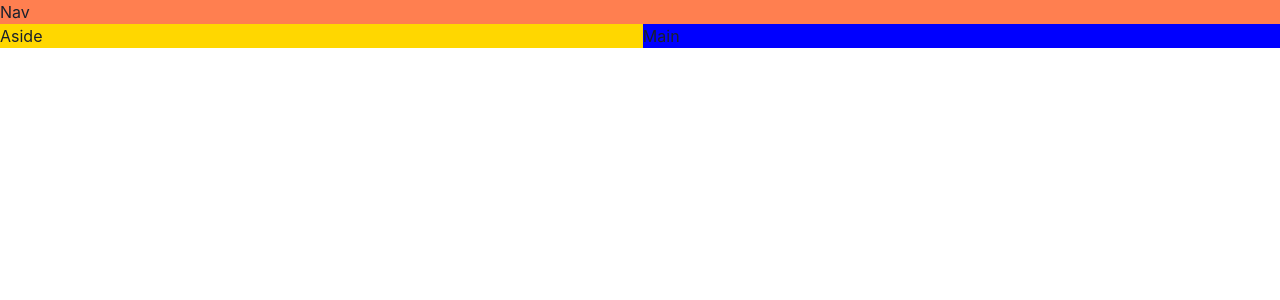
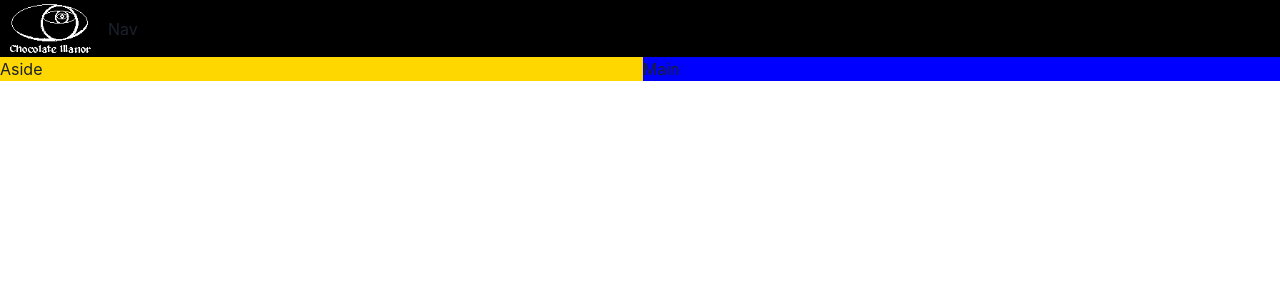
Before and after one commit to Chocolate-Manor/chocolatemanor-website, a React (Vite) app: page / in a window 1280 px wide. Shown: the top 300 px of the page. Built offline with nearby package versions, Linux system fonts and the light colour scheme.

Commit message:
add navbar

```diff
--- a/src/App.tsx
+++ b/src/App.tsx
@@ -1,4 +1,5 @@
 import { Grid, GridItem, Show } from "@chakra-ui/react";
+import NavBar from "./components/NavBar";
 
 function App() {
   return (
@@ -10,9 +11,9 @@ function App() {
     >
       <GridItem
         area="nav"
-        bg="coral"
+        bg="black"
       >
-        Nav
+        <NavBar></NavBar>
       </GridItem>
       {/* Render on large screens or above */}
       <Show above="lg">
--- /dev/null
+++ b/src/components/NavBar.tsx
@@ -0,0 +1,17 @@
+import { HStack, Image } from "@chakra-ui/react";
+import logo from "../assets/Chocolate Manor Logo transparent.webp";
+
+const NavBar = () => {
+  return (
+    <HStack>
+      <Image
+        src={logo}
+        width="100px"
+        height="auto"
+      />
+      <text>Nav</text>
+    </HStack>
+  );
+};
+
+export default NavBar;
```
Also changed, not shown: src/assets/Chocolate Manor Logo transparent.webp (added).
